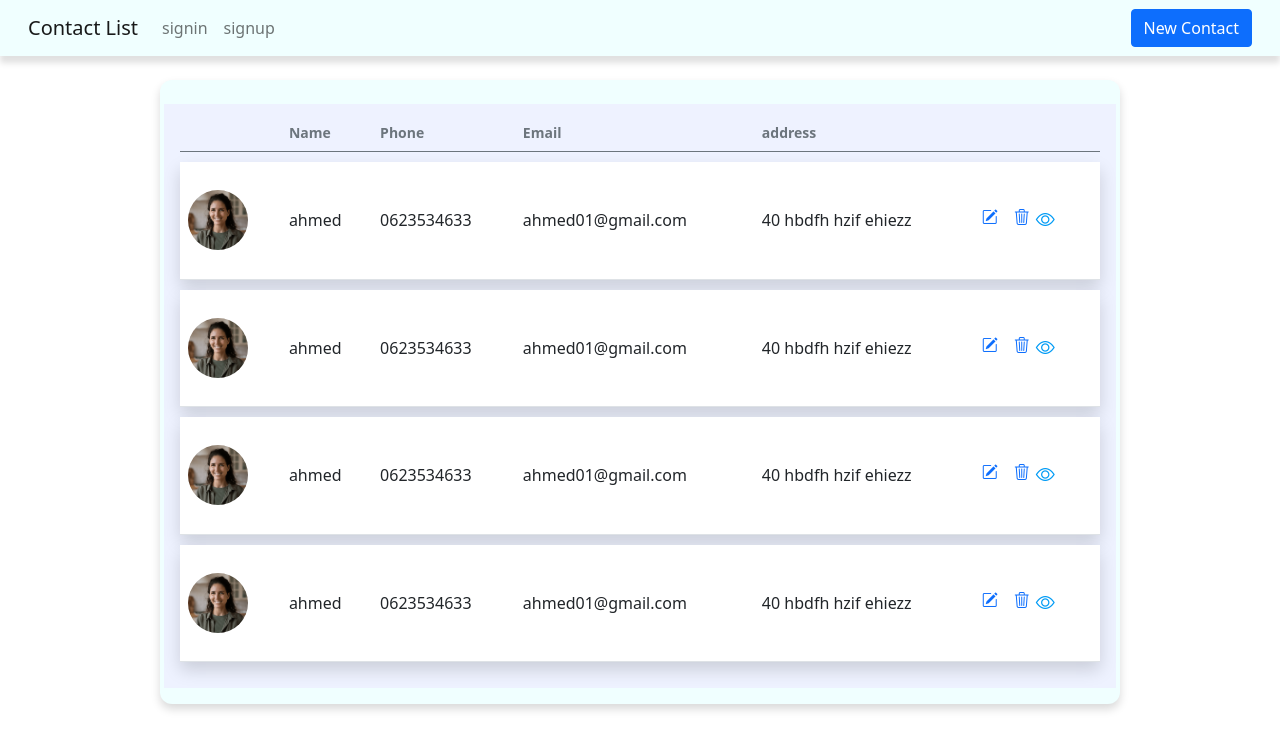
After one commit to Abdessalam-Elboukri/Application-de-gestion-des-contacts, a PHP site: page /contact.php in a window 1280 px wide. The commit adds this page. Shown: the top 750 px of the page. Run offline with PHP 8.4, Linux system fonts and the light colour scheme.

Commit message:
add crud pages with modal

```diff
--- /dev/null
+++ b/contact.php
@@ -0,0 +1,233 @@
+
+<!DOCTYPE html>
+<html lang="en">
+<head>
+    <meta charset="UTF-8">
+    <meta http-equiv="X-UA-Compatible" content="IE=edge">
+    <meta name="viewport" content="width=device-width, initial-scale=1.0">
+    <title>Home | Contact List</title>
+    <link rel="stylesheet" href="style.css">
+    <link href="https://cdn.jsdelivr.net/npm/bootstrap@5.0.2/dist/css/bootstrap.min.css" rel="stylesheet">
+    <script src="https://cdn.jsdelivr.net/npm/bootstrap@5.0.2/dist/js/bootstrap.bundle.min.js"></script>
+</head>
+<body>
+    <main class="back">
+        <nav class="navbar navbar-expand-lg navbar-light bg-azure px-3 " >
+        <div class="container-fluid">
+            <a class="navbar-brand" href="./index.php">Contact List</a>
+            <button class="navbar-toggler" type="button" data-bs-toggle="collapse" data-bs-target="#navbarSupportedContent" aria-controls="navbarSupportedContent" aria-expanded="false" aria-label="Toggle navigation">
+            <span class="navbar-toggler-icon"></span>
+            </button>
+
+            <div class="collapse navbar-collapse" id="navbarSupportedContent">
+                <ul class="navbar-nav mr-auto">
+                    <li class="nav-item ">
+                        <a class="nav-link" href="./login.php">signin</a>
+                    </li>
+                    <li class="nav-item">
+                        <a class="nav-link" href="./signup.php">signup</a>
+                    </li>
+                </ul>
+            </div>
+            <div>
+            <button type="button" class="btn btn-primary" data-bs-toggle="modal" data-bs-target="#exampleModal">
+                New Contact
+            </button>
+            </div>
+        </div>
+    </nav>
+     <div class="  d-flex align-items-center mt-4 ">
+        <div class="container home-page mb-3 shadow_1 p-sm-3 p-2 col-sm-10 col-lg-9 col-11">
+        <div class="row mt-2 px-1 table-responsive" style="height: 73vh; background:#EEF2FF">
+                    <table class="table" style="border-collapse: separate; border-spacing: 0 10px;">
+                        <thead>
+                            <tr class=" text-muted ">
+                                <th scope="col"></th>
+                                <th scope="col" style="font-size:14px;">Name</th>
+                                <th scope="col" style="font-size:14px;">Phone</th>
+                                <th scope="col" style="font-size:14px;">Email</th>
+                                <th scope="col" style="font-size:14px;">address</th>
+                                <th scope="col"></th>
+                            </tr>
+                        </thead>
+                        <tbody>
+                            <tr class="bg-white shadow">
+                                <td class="align-middle">
+                                    <img src="images/profiles/3.png" width="60" height="60" class="rounded-circle">
+                                </td>
+                                <td class="align-middle ">ahmed</td>
+                                <td class="align-middle">0623534633</td>
+                                <td class="align-middle">ahmed01@gmail.com</td>
+                                <td class="align-middle">40 hbdfh hzif ehiezz</td>
+                                <td class="text-primary align-middle \">
+                                    <div class="d-flex flex-nowrap gap-3\">
+                                        <a href="modify.php"><i class="bi bi-pencil-square"></i></a>
+                                        <a href=""><i class="bi bi-trash3 ms-3"></i></a>
+                                        <button type="button" class="eye-btn" data-bs-toggle="modal" data-bs-target="#exampleModaleye">
+                                            <i class="bi bi-eye"></i>
+                                        </button>
+                                    </div>
+                                </td>
+                            </tr>
+                            <!-- --------------- -->
+                            <tr class="bg-white shadow">
+                                <td class="align-middle">
+                                    <img src="images/profiles/3.png" width="60" height="60" class="rounded-circle">
+                                </td>
+                                <td class="align-middle ">ahmed</td>
+                                <td class="align-middle">0623534633</td>
+                                <td class="align-middle">ahmed01@gmail.com</td>
+                                <td class="align-middle">40 hbdfh hzif ehiezz</td>
+                                <td class="text-primary align-middle \">
+                                    <div class="d-flex flex-nowrap gap-3\">
+                                        <a href=""><i class="bi bi-pencil-square"></i></a>
+                                        <a href=""><i class="bi bi-trash3 ms-3"></i></a>
+                                        <button type="button" class="eye-btn" data-bs-toggle="modal" data-bs-target="#exampleModaleye">
+                                            <i class="bi bi-eye"></i>
+                                        </button>
+                                    </div>
+                                </td>
+                            </tr>
+                            <!-- --------------- -->
+                            <tr class="bg-white shadow">
+                                <td class="align-middle">
+                                    <img src="images/profiles/3.png" width="60" height="60" class="rounded-circle">
+                                </td>
+                                <td class="align-middle ">ahmed</td>
+                                <td class="align-middle">0623534633</td>
+                                <td class="align-middle">ahmed01@gmail.com</td>
+                                <td class="align-middle">40 hbdfh hzif ehiezz</td>
+                                <td class="text-primary align-middle \">
+                                    <div class="d-flex flex-nowrap gap-3\">
+                                        <a href=""><i class="bi bi-pencil-square"></i></a>
+                                        <a href=""><i class="bi bi-trash3 ms-3"></i></a>
+                                        <button type="button" class="eye-btn" data-bs-toggle="modal" data-bs-target="#exampleModaleye">
+                                            <i class="bi bi-eye"></i>
+                                        </button>
+                                    </div>
+                                </td>
+                            </tr>
+                            <!-- --------------- -->
+                            <tr class="bg-white shadow">
+                                <td class="align-middle">
+                                    <img src="images/profiles/3.png" width="60" height="60" class="rounded-circle">
+                                </td>
+                                <td class="align-middle ">ahmed</td>
+                                <td class="align-middle">0623534633</td>
+                                <td class="align-middle">ahmed01@gmail.com</td>
+                                <td class="align-middle">40 hbdfh hzif ehiezz</td>
+                                <td class="text-primary align-middle \">
+                                    <div class="d-flex flex-nowrap gap-3\">
+                                        <a href=""><i class="bi bi-pencil-square"></i></a>
+                                        <a href=""><i class="bi bi-trash3 ms-3"></i></a>
+                                        <button type="button" class="eye-btn" data-bs-toggle="modal" data-bs-target="#exampleModaleye">
+                                            <i class="bi bi-eye"></i>
+                                        </button>
+                                    </div>
+                                </td>
+                            </tr>
+                            <!-- --------------- -->
+
+
+                        </tbody>
+                    </table>
+                </div>
+
+
+
+
+
+
+
+
+
+
+
+
+
+
+
+
+
+
+
+
+
+ <!-- start add contact modal -->
+<div class="modal fade" id="exampleModal" tabindex="-1" aria-labelledby="exampleModalLabel" aria-hidden="true">
+  <div class="modal-dialog">
+    <div class="modal-content">
+      <div class="modal-header">
+        <h5 class="modal-title" id="exampleModalLabel">Modal title</h5>
+        <button type="button" class="btn-close" data-bs-dismiss="modal" aria-label="Close"></button>
+      </div>
+      <div class="modal-body">
+        <form action="" method="POST" id="login-form">
+            <div class="d-flex gap-4 mb-3 pe-sm-4">
+                <div class=" d-flex flex-column text-muted col-sm-6 align-items-start">
+                    <label for="">First name</label>
+                    <input type="text" name="f-name" id="" value=""  class="w-100 rounded-3 border p-2 form-control">
+                </div>
+                <div class=" d-flex flex-column text-muted col-sm-6 align-items-start">
+                    <label for="">Last name</label>
+                    <input type="text" name="l-name" id="" value=""  class="w-100 rounded-3 border p-2 form-control">
+                </div>
+            </div>
+                <div class=" d-flex flex-column text-muted align-items-start ">
+                    <label for="">E-mail</label>
+                    <input type="email" name="email" id="" value=""  class="w-100 rounded-3 border p-2 form-control">
+                </div>
+                <div class=" d-flex flex-column text-muted mt-3 align-items-start">
+                    <label for="">Phone</label>
+                    <input type="phone" name="phone" id="" value=""  class="w-100 rounded-3 border p-2 form-control">
+                </div>
+                <div class=" d-flex flex-column text-muted mt-3 align-items-start">
+                    <label for="">Address</label>
+                    <textarea id="address" name="address" rows="4" cols="60" resize ="none" outline="none"></textarea>
+                </div>
+                <div class="modal-footer">
+                    <button type="button" class="btn btn-secondary" data-bs-dismiss="modal">Close</button>
+                    <input type="submit" class="btn btn-primary" value="Add">
+                </div>
+            </form>
+        </div>
+    </div>
+  </div>
+</div>
+ <!-- end add contact modal -->
+
+  <!-- start view contact modal -->
+
+  <div class="modal fade" id="exampleModaleye" tabindex="-1" aria-labelledby="exampleModalLabel" aria-hidden="true">
+  <div class="modal-dialog">
+    <div class="modal-content">
+      <div class="modal-header">
+        <button type="button" class="btn-close" data-bs-dismiss="modal" aria-label="Close"></button>
+      </div>
+      <div class="modal-body show-profile">
+        <div class="d-flex justify-content-center mb-3">
+            <img src="images/profiles/3.png" alt="" class="profile-img-modal" >
+        </div>
+        <div class="d-flex">
+            <h5>Full Name : </h5>
+            <p class="ms-2">Simona Santoro</p>
+        </div>
+        <div class="d-flex">
+            <h5>Phone : </h5>
+            <p class="ms-2">0654673428</p>
+        </div>
+        <div class="d-flex">
+            <h5>E-mail : </h5>
+            <p class="ms-2">simonasantoro@gmail.com</p>
+        </div>
+        <div class="d-flex">
+            <h5>Address : </h5>
+            <p class="ms-2">20hchcj jhscbjqcbq qcbq jqcqc</p>
+        </div>
+      </div>
+    </div>
+  </div>
+</div>
+
+
+    <!-- end view contact modal -->
--- a/includes/nav.php
+++ b/includes/nav.php
@@ -8,10 +8,10 @@
         <div class="collapse navbar-collapse" id="navbarSupportedContent">
             <ul class="navbar-nav mr-auto">
                 <li class="nav-item ">
-                <a class="nav-link" href="./login.php">signin</a>
+                    <a class="nav-link" href="./login.php">signin</a>
                 </li>
                 <li class="nav-item">
-                <a class="nav-link" href="./signup.php">signup</a>
+                    <a class="nav-link" href="./signup.php">signup</a>
                 </li>
             </ul>
         </div>
--- a/login.php
+++ b/login.php
@@ -25,10 +25,12 @@
                                     <div class=" d-flex flex-column text-muted align-items-start ">
                                         <label for="">E-mail</label>
                                         <input type="email" name="email" id="" value=""  class="w-100 rounded-3 border p-2 form-control">
+                                        <p class="error_style email_error"></p>
                                     </div>
                                     <div class=" d-flex flex-column text-muted mt-3 align-items-start">
                                         <label for="">Password</label>
                                         <input type="password" name="password" id="" value=""  class="w-100 rounded-3 border p-2 form-control">
+                                        <p class="error_style pass_error"></p>
                                     </div>
                                     <div class="d-flex justify-content-end fs-7">
                                         <a href="#">Forgot your password ?</a>
@@ -50,3 +52,6 @@
             </div>
         </div>
     </div>
+    <script src="js/script.js"></script>
+</body>
+</html>
--- a/signup.php
+++ b/signup.php
@@ -25,23 +25,28 @@
                             <div class=" d-flex flex-column text-muted col-sm-6 align-items-start">
                                 <label for="">First name</label>
                                 <input type="text" name="f-name" id="" value=""  class="w-100 rounded-3 border p-2 form-control">
+                                <p class="error_style fname_error"></p>
                             </div>
                             <div class=" d-flex flex-column text-muted col-sm-6 align-items-start">
                                 <label for="">Last name</label>
                                 <input type="text" name="l-name" id="" value=""  class="w-100 rounded-3 border p-2 form-control">
+                                <p class="error_style lname_error"></p>
                             </div>
                         </div>
                             <div class=" d-flex flex-column text-muted align-items-start ">
                                 <label for="">E-mail</label>
                                 <input type="email" name="email" id="" value=""  class="w-100 rounded-3 border p-2 form-control">
+                                <p class="error_style email_error"></p>
                             </div>
                             <div class=" d-flex flex-column text-muted mt-3 align-items-start">
                                 <label for="">Password</label>
                                 <input type="password" name="password" id="" value=""  class="w-100 rounded-3 border p-2 form-control">
+                                <p class="error_style pass_error"></p>
                             </div>
                             <div class=" d-flex flex-column text-muted mt-3 align-items-start">
                                 <label for="">Comfirm Password</label>
                                 <input type="password" name="password" id="" value=""  class="w-100 rounded-3 border p-2 form-control">
+                                <p class="error_style pass_error"></p>
                             </div>
                             <div class="oper-buttons d-flex justify-content-center flex-wrap mt-3">
                                 <input type="submit" value="SignUp" name="sign_user" class="">
--- a/style.css
+++ b/style.css
@@ -1,3 +1,4 @@
+@import url("https://cdn.jsdelivr.net/npm/bootstrap-icons@1.8.1/font/bootstrap-icons.css");
 a{
     text-decoration: none !important;
 }
@@ -56,3 +57,24 @@ input[type="email"],input[type="text"]{
 .m0{
     margin: 0 !important;
 }
+.eye-btn{
+    border: none;
+    background: transparent;
+    color: rgb(0, 155, 245);
+    font-size: 19px;
+}
+.profile-img-modal{
+    width: 100px;
+    border-radius: 50%;
+}
+.show-profile h5{
+    font-size: 16px;
+}
+textarea {
+    width: 100%;
+    outline: none;
+    margin-bottom: 15px;
+    padding: 6px 10px;
+    color: rgb(219, 219, 219);
+    font-size: 14px;
+}
```
Also changed, not shown: modify.php (added, +48 -0 lines), images/profiles/1.png (added), images/profiles/3.png (added), images/profiles/4.png (added), images/profiles/5.png (added), images/profiles/7.png (added), images/profiles/8.png (added), images/profiles/image1.jpg (added), images/profiles/image2.jpg (added), images/profiles/image3.jpg (added), js/script.js (added), 1 other file.
